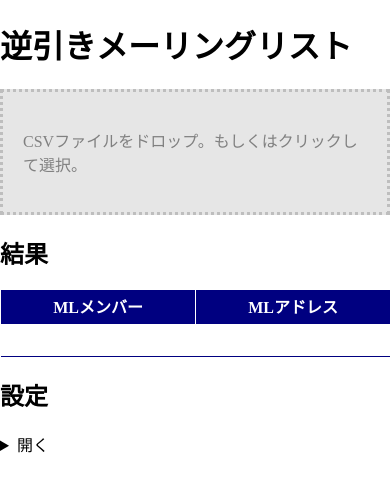
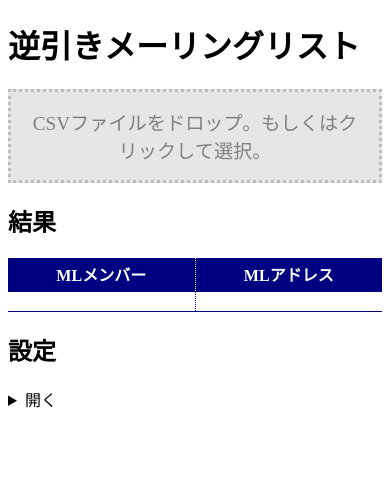
Before and after one commit to yk-szk/invert-ml, a React (Create React App) app: page / in a window 390 px wide. Shown: the top 492 px of the page. Built offline with nearby package versions, Linux system fonts and the light colour scheme.

Commit message:
Tweak styles and layouts

```diff
--- a/src/index.css
+++ b/src/index.css
@@ -3,15 +3,28 @@ body {
   margin: auto;
 }
 
+@media screen and (max-width:960px) {
+  body {
+    padding-left: .5em;
+    padding-right: .5em;
+  }
+}
+
 .dropzone {
-  /* margin: 20px; */
-  padding: 20px;
+  padding: 1em;
   background-color: rgb(230, 230, 230);
   border: dotted rgb(190, 190, 190);
   color: gray;
 }
 
-table {
+.dropzone p {
+  margin: 0;
+  padding: 0;
+  font-size: 1.2rem;
+  text-align: center;
+}
+
+table.result {
   margin: auto;
   width: 100%;
   border: none;
@@ -24,11 +37,18 @@ tr {
 
 thead th {
   padding: .3em;
-  border-left: 1px solid white;
 }
 
-tbody td {
-  padding: 1em;
+table.result thead th:not(:first-child) {
+  border-left: 1px dotted lavender;
+}
+
+table.result tbody td:not(:first-child) {
+  border-left: 1px dotted navy;
+}
+
+table.result tbody td {
+  padding: .6em 1em .6em 1em;
 }
 
 ol {
@@ -42,37 +62,22 @@ thead {
   background: navy;
 }
 
-tbody > tr:nth-child(even) {
+table.result tbody > tr:nth-child(even) {
   background: lavender;
 }
 
-tbody > tr:nth-child(odd) {
+table.result tbody > tr:nth-child(odd) {
   background: white;
 }
 
-details.config[open] summary::after {
+details.dynamic[open] summary::after {
   content: attr(data-open);
 }
 
-details.config:not([open]) summary::after {
+details.dynamic:not([open]) summary::after {
   content: attr(data-close);
 }
 
-div#configs {
-  width: 100%;
-  display: flex;
-  flex-direction: column;
-  align-items: center;
+table.config td {
+  padding: .2em;
 }
-
-label::after {
-  content: ":";
-}
-
-div.row {
-  width: 100%;
-  margin: .2em;
-  display: flex;
-  flex-direction: row;
-  align-items: center;
-}
--- a/src/index.tsx
+++ b/src/index.tsx
@@ -42,7 +42,7 @@ class App extends React.Component<any, AppProps> {
     this.state = {
       col_key: 'MLアドレス',
       col_value: 'MLメンバー',
-      rows: new Map<string, string[]>([['',['']]]), // initialize rows with one entry to show empty table in the page
+      rows: new Map<string, string[]>([['', ['']]]), // initialize rows with one entry to show empty table in the page
     }
 
     this.handleChange = this.handleChange.bind(this);
@@ -144,25 +144,35 @@ class App extends React.Component<any, AppProps> {
         <MyDropzone
           onDrop={(acceptedFiles: File[]) => this.handleDrop(acceptedFiles)} />
         <h2>結果</h2>
-        <table>
+        <table className="result">
           {header}
           <tbody>
             {rows}
           </tbody>
         </table>
         <h2>設定</h2>
-        <details className="config">
+        <details className="dynamic">
           <summary data-open="閉じる" data-close="開く"></summary>
-          <div id="configs">
-            <div className="row">
-              <label htmlFor="col_key">メーリングリストのヘッダ</label>
-              <input type="text" title='メーリングリストのヘッダ' id="col_key" value={this.state.col_key} onChange={this.handleChange} />
-            </div>
-            <div className="row">
-              <label htmlFor="col_value">メールアドレスのヘッダ</label>
-              <input type="text" title='メールアドレスのヘッダ' id="col_value" value={this.state.col_value} onChange={this.handleChange} />
-            </div>
-          </div>
+          <table className="config">
+            <tbody>
+              <tr>
+                <td>
+                  <label htmlFor="col_key">メーリングリストのヘッダ</label>
+                </td>
+                <td>
+                  <input type="text" title='メーリングリストのヘッダ' id="col_key" value={this.state.col_key} onChange={this.handleChange} />
+                </td>
+              </tr>
+              <tr>
+                <td>
+                  <label htmlFor="col_value">メールアドレスのヘッダ</label>
+                </td>
+                <td>
+                  <input type="text" title='メールアドレスのヘッダ' id="col_value" value={this.state.col_value} onChange={this.handleChange} />
+                </td>
+              </tr>
+            </tbody>
+          </table>
         </details>
 
       </div>
```
